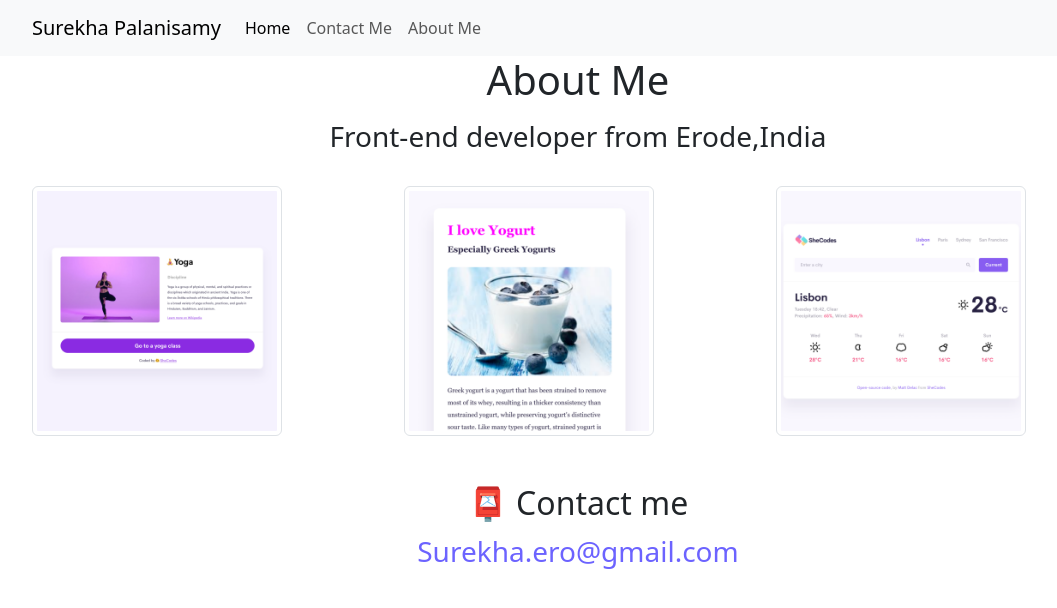
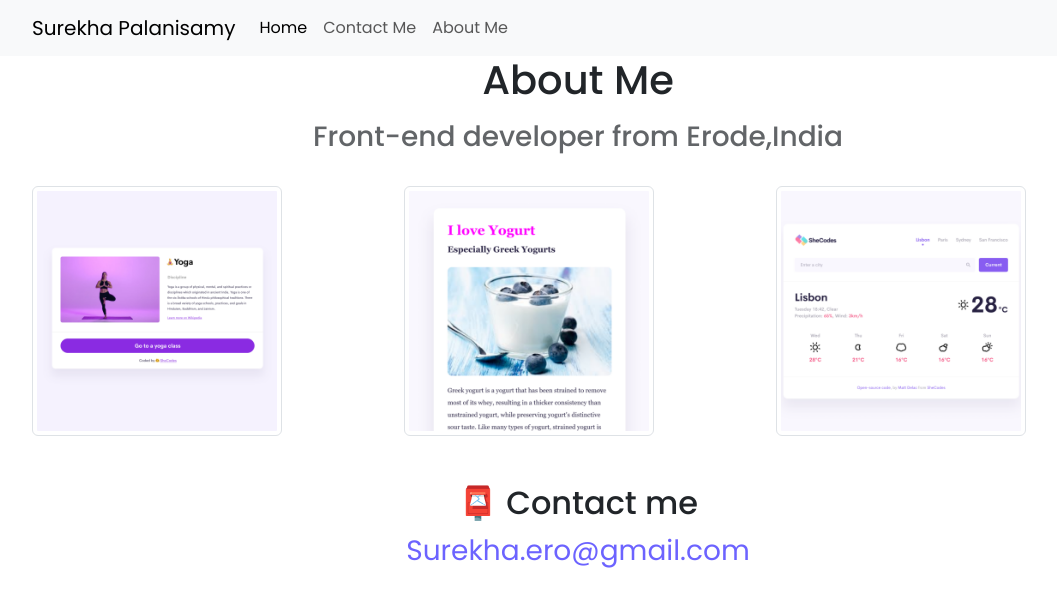
Before and after one commit to SurekhaSath/aboutMe, a plain HTML site: page about.html in a window 1280 px wide. Shown: the whole page, without its empty margins (62-1119 px from the left). Drawn offline with nearby package versions, Linux system fonts and the light colour scheme.

Commit message:
updated font family

```diff
--- a/about.html
+++ b/about.html
@@ -8,7 +8,7 @@
       name="description"
       content="About Me- Surekha Palanisamy Front end developer in Seattle USA"
     />
-    <link" rel="stylesheet" href="style.css" />
+    <link rel="stylesheet" href="style.css" />
     <link
       href="https://cdn.jsdelivr.net/npm/bootstrap@5.3.3/dist/css/bootstrap.min.css"
       rel="stylesheet"
@@ -20,9 +20,18 @@
       integrity="sha384-YvpcrYf0tY3lHB60NNkmXc5s9fDVZLESaAA55NDzOxhy9GkcIdslK1eN7N6jIeHz"
       crossorigin="anonymous"
     ></script>
+    <link rel="preconnect" href="https://fonts.googleapis.com" />
+    <link rel="preconnect" href="https://fonts.gstatic.com" crossorigin />
+    <link
+      href="https://fonts.googleapis.com/css2?family=Poppins:ital,wght@0,100;0,200;0,300;0,400;0,500;0,600;0,700;0,800;0,900;1,100;1,200;1,300;1,400;1,500;1,600;1,700;1,800;1,900&family=Space+Grotesk:wght@300..700&display=swap"
+      rel="stylesheet"
+    />
 
     <title>About Surekha Palanisamy</title>
     <style>
+      body {
+        font-family: "Poppins", sans-serif;
+      }
       img {
         width: 250px;
       }
```
